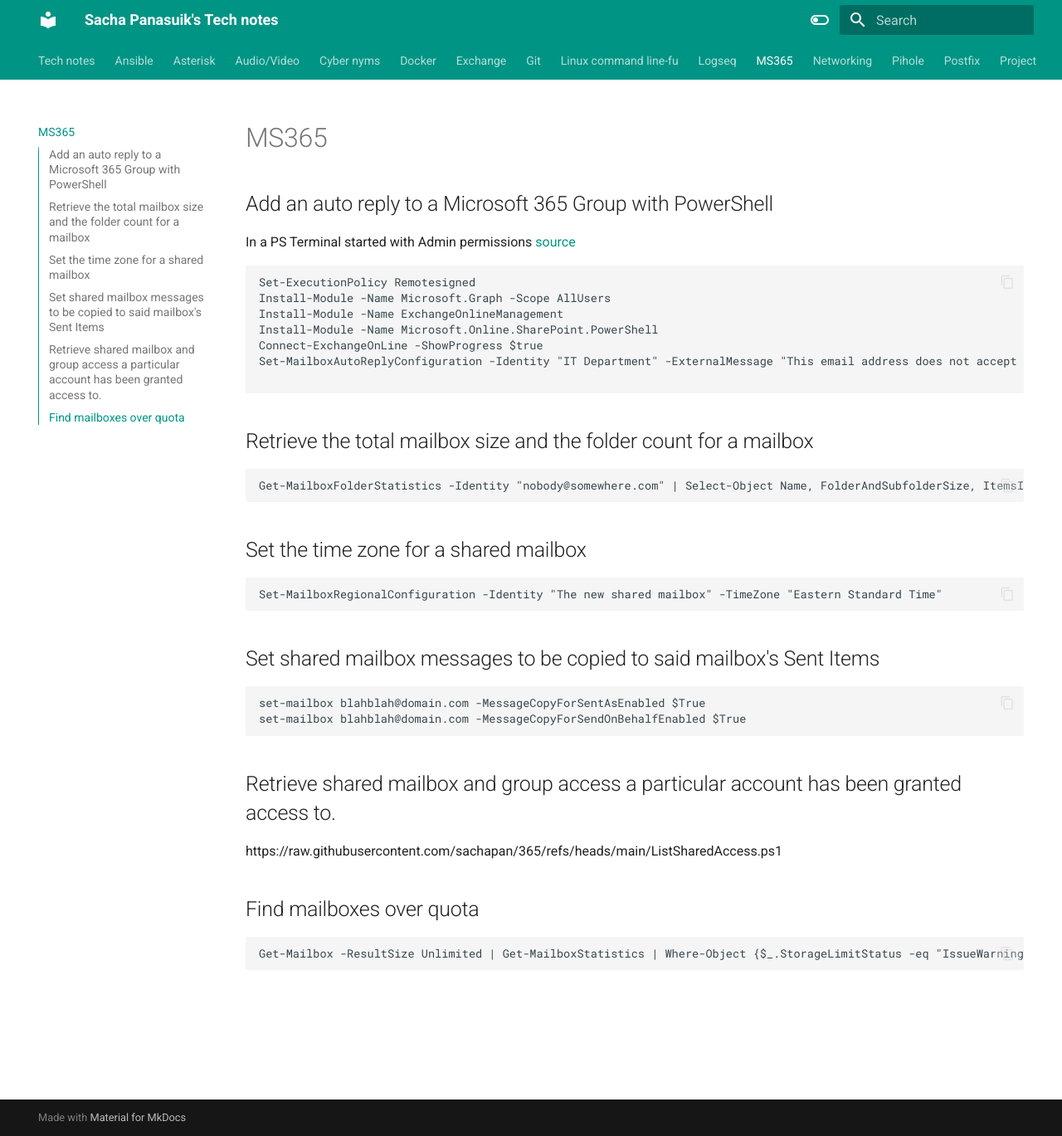
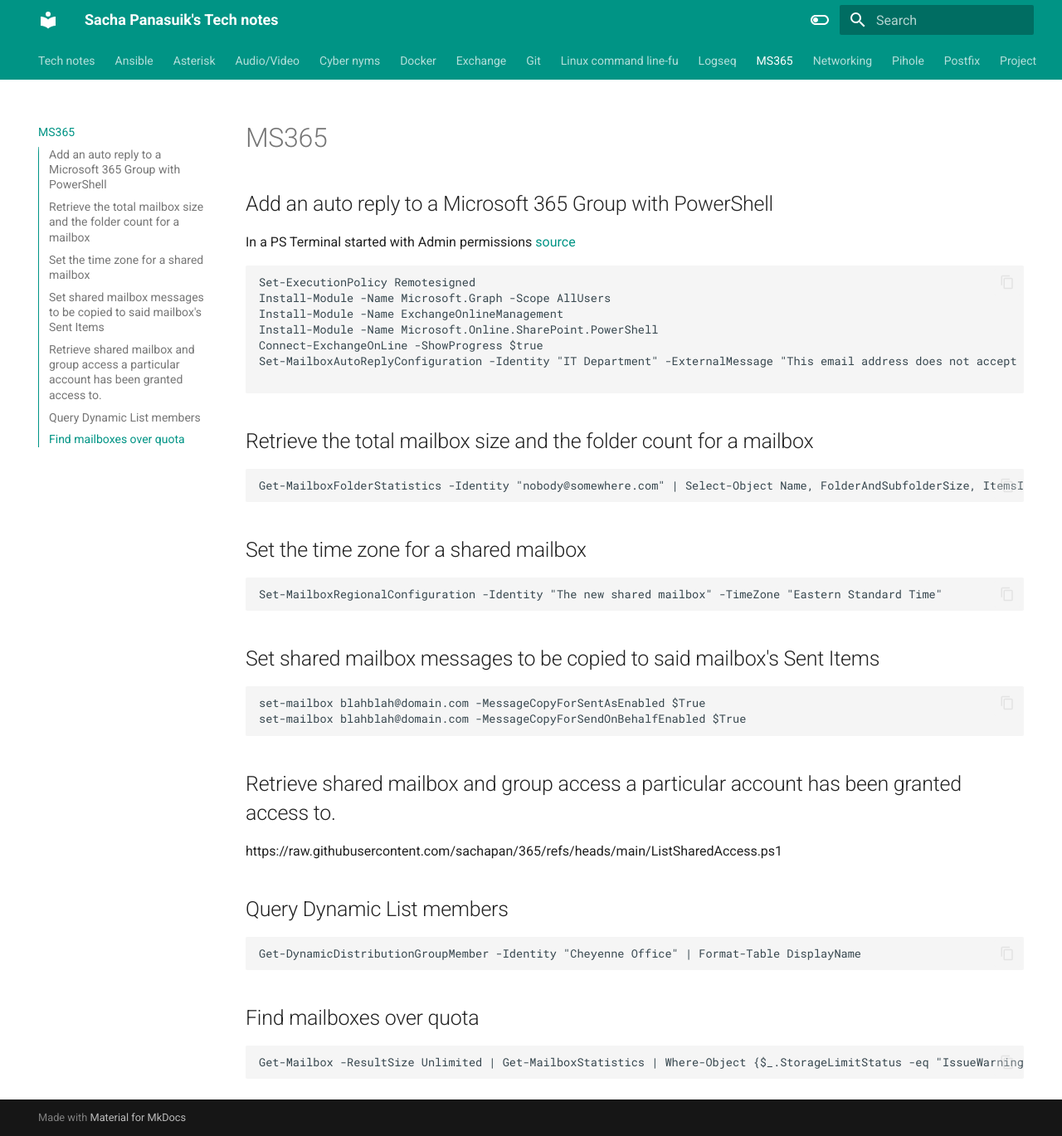
Before and after one commit to sachapan/tech_notes, an MkDocs documentation site: the page built from docs/ms365.md, in a window 1280 px wide and 1369 px high. Shown: the whole window at 83% size. Built offline with MkDocs 1.6.1 and Material for MkDocs 9.7.7, drawn with Linux system fonts in a browser that asks for light colours.

Commit message:
Update ms365.md
Add dynamic list query.

````diff
--- a/docs/ms365.md
+++ b/docs/ms365.md
@@ -36,6 +36,12 @@
 
 https://raw.githubusercontent.com/sachapan/365/refs/heads/main/ListSharedAccess.ps1
 
+## Query Dynamic List members
+
+```
+Get-DynamicDistributionGroupMember -Identity "Cheyenne Office" | Format-Table DisplayName
+```
+
 ## Find mailboxes over quota
 ```
 Get-Mailbox -ResultSize Unlimited | Get-MailboxStatistics | Where-Object {$_.StorageLimitStatus -eq "IssueWarning" -or $_.StorageLimitStatus -eq "ProhibitSend"}
````
